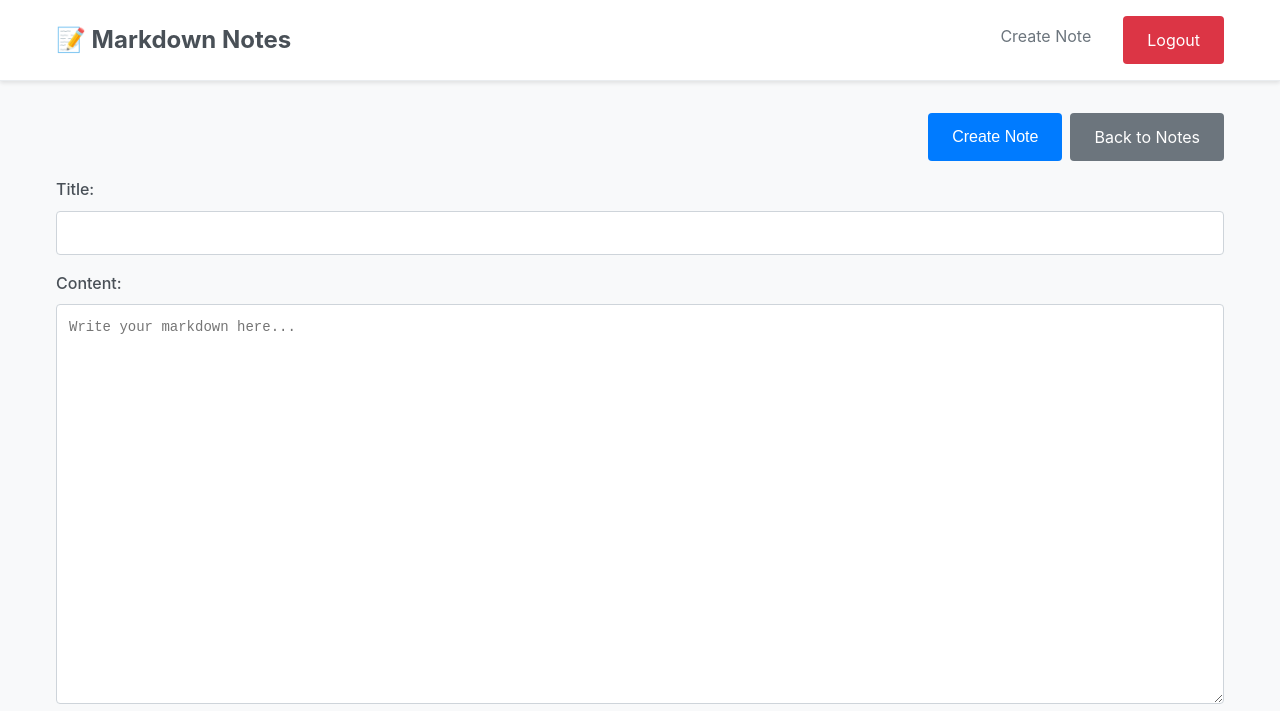
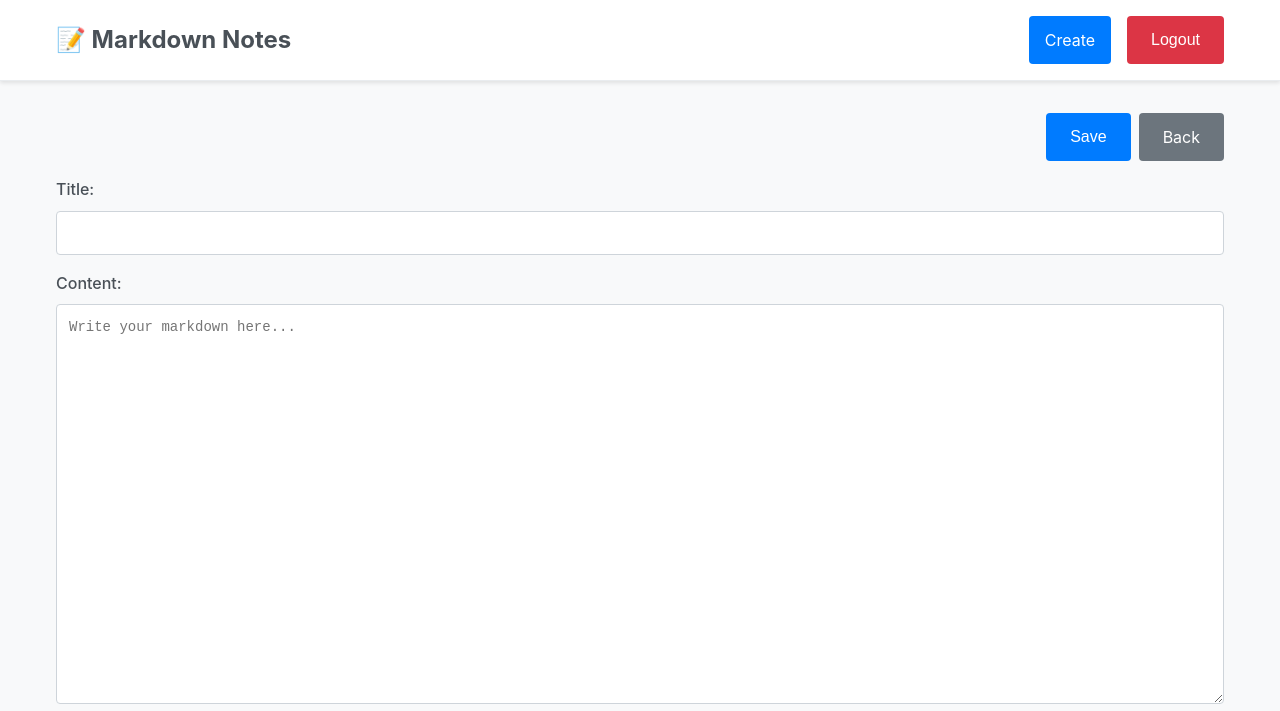
Before and after one commit to WindoC/note-gcp, a FastAPI app: template app/templates/note_editor.html in a window 1280 px wide. Shown: the top 711 px of the page. Run offline with FastAPI, Linux system fonts and the light colour scheme; the template is opened without the code that fills it, so the values that code supplies are empty.

Commit message:
Refactor button labels and styles for consistency; update navigation links to be more concise

```diff
--- a/app/static/css/style.css
+++ b/app/static/css/style.css
@@ -191,6 +196,15 @@ body {
 
 .btn:hover {
     background-color: #0056b3;
+    color: white;
+}
+
+.btn:visited {
+    color: white;
+}
+
+.btn:link {
+    color: white;
 }
 
 .btn-secondary {
--- a/app/templates/base.html
+++ b/app/templates/base.html
@@ -14,9 +14,9 @@
             </div>
             <div class="nav-links">
                 <!-- <a href="/notes">List Notes</a> -->
-                <a href="/notes/new" onclick="return confirmNavigationIfEditor(event, '/notes/new')">Create Note</a>
+                <a href="/notes/new" class="btn" onclick="return confirmNavigationIfEditor(event, '/notes/new')">Create</a>
                 <form method="post" action="/logout" style="display: inline;" onsubmit="return confirmLogoutIfEditor(event)">
-                    <button type="submit" class="nav-link-btn btn btn-danger">Logout</button>
+                    <button type="submit" class="btn btn-danger">Logout</button>
                 </form>
             </div>
         </div>
--- a/app/templates/note_editor.html
+++ b/app/templates/note_editor.html
@@ -7,15 +7,16 @@
     <h2>{{ title }}</h2>
     <div style="display: flex; gap: 0.5rem; align-items: center;">
         <button type="submit" class="btn" form="note-form">
-            {% if is_editing %}Update Note{% else %}Create Note{% endif %}
+            <!-- {% if is_editing %}Save{% else %}Create{% endif %} -->
+             Save
         </button>
         {% if is_editing and note and note.id %}
-        <button type="button" onclick="deleteNote('{{ note.id }}')" class="btn btn-danger">Delete Note</button>
+        <button type="button" onclick="deleteNote('{{ note.id }}')" class="btn btn-danger">Delete</button>
         {% endif %}
         {% if is_editing and note and note.id %}
         <a href="/notes/{{ note.id }}/preview" class="btn btn-secondary" target="_blank" onclick="return confirmPreview(event, '/notes/{{ note.id }}/preview')">Preview</a>
         {% endif %}
-        <a href="/notes" class="btn btn-secondary" onclick="return confirmNavigation(event, '/notes')">Back to Notes</a>
+        <a href="/notes" class="btn btn-secondary" onclick="return confirmNavigation(event, '/notes')">Back</a>
     </div>
 </div>
 
--- a/app/templates/note_preview.html
+++ b/app/templates/note_preview.html
@@ -13,7 +13,7 @@
     </div>
     <div>
         <a href="/notes/{{ note.id }}" class="btn">Edit</a>
-        <a href="/notes" class="btn btn-secondary">Back to Notes</a>
+        <a href="/notes" class="btn btn-secondary">Back</a>
     </div>
 </div>
 
```
Also changed, not shown: other parts of app/static/css/style.css (+5 -0 lines).
